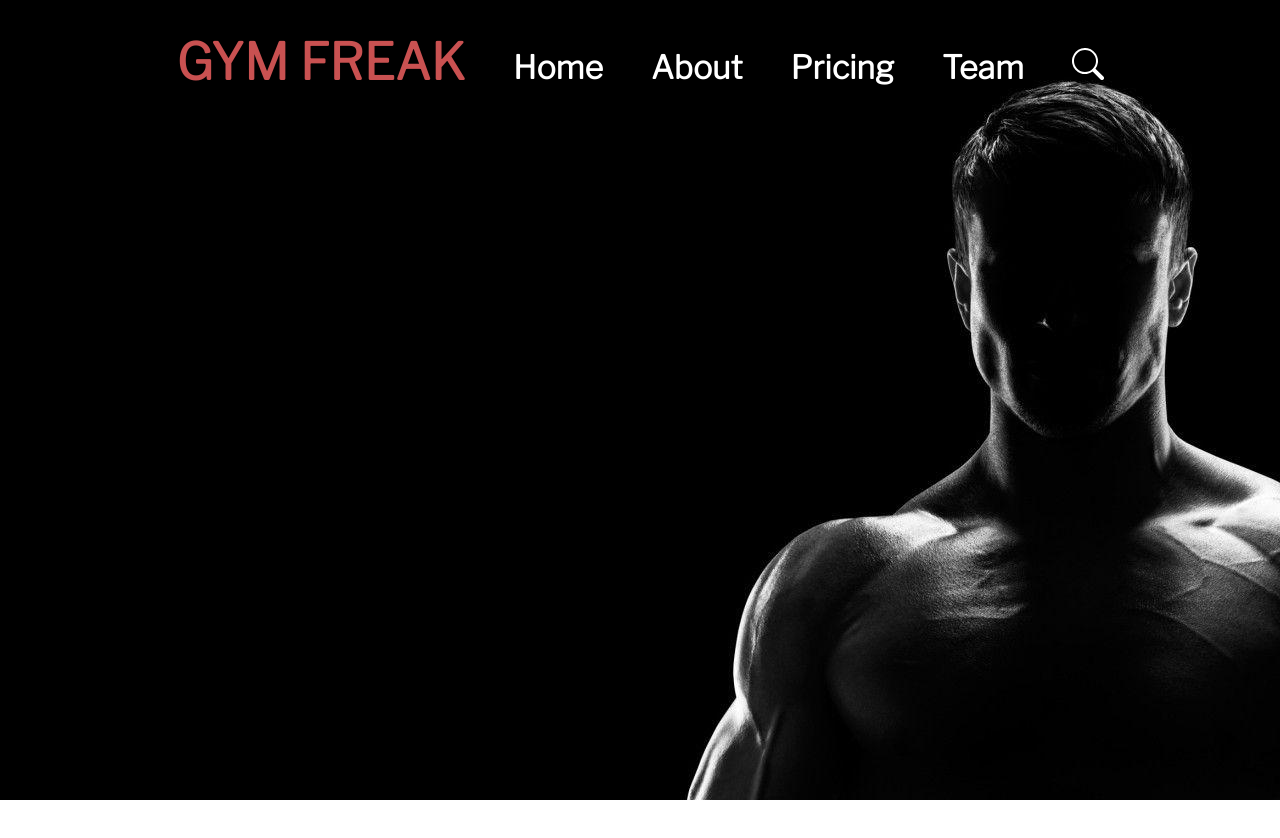
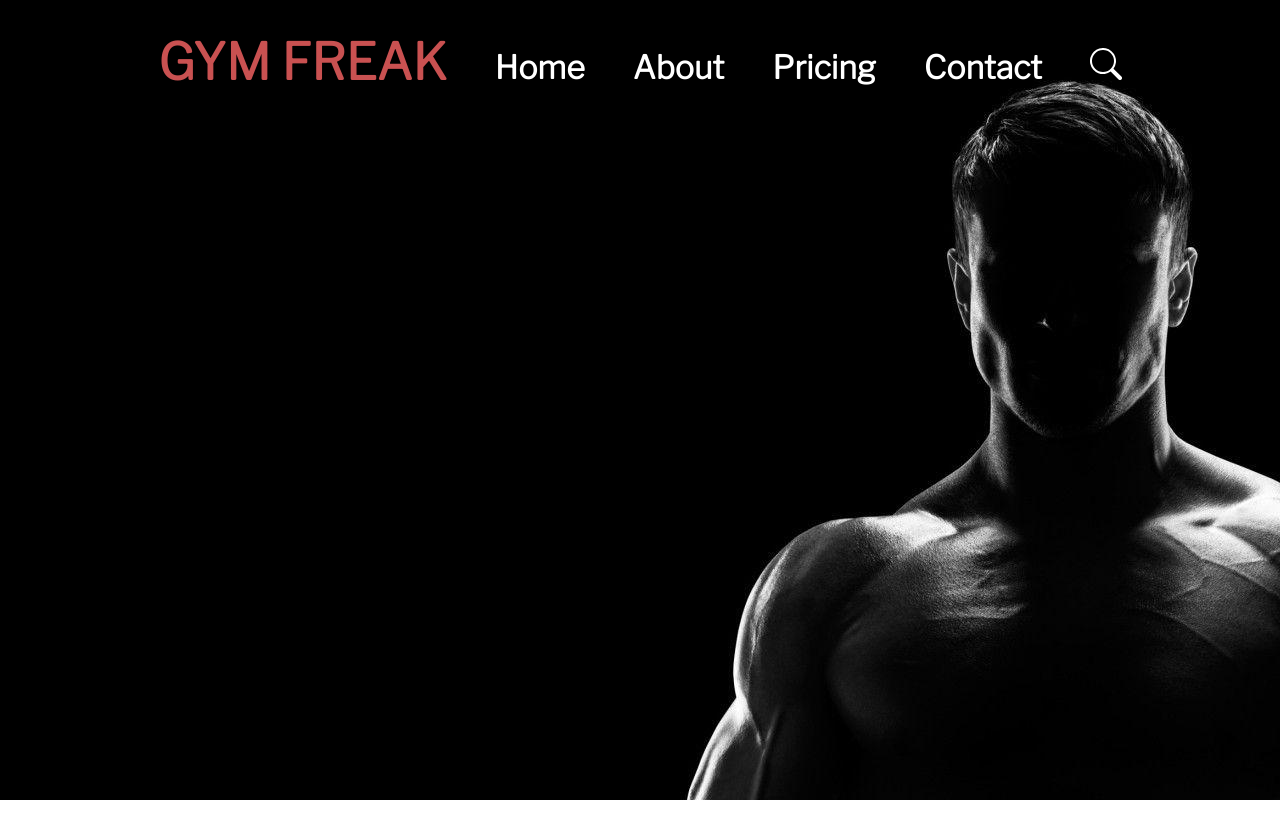
Before and after one commit to Swapnilrupakhetee/gym-website, a React (Create React App) app: page / in a window 1280 px wide. Shown: the top 838 px of the page. Built offline with nearby package versions, Linux system fonts and the light colour scheme.

Commit message:
3rd push

```diff
--- a/src/components/Herosection.jsx/Herosection.jsx
+++ b/src/components/Herosection.jsx/Herosection.jsx
@@ -17,7 +17,7 @@ function Herosection() {
           <a href='sd'className='active'>Home</a>
           <a href='sd'className='active'>About</a>
           <a href='sd'className='active'>Pricing</a>
-          <a href='sd'className='active'>Team</a>
+          <a href='sd'className='active'>Contact</a>
          <BsSearch className='search' />
          <RxHamburgerMenu className='hamburger'/>
         </div>
```
